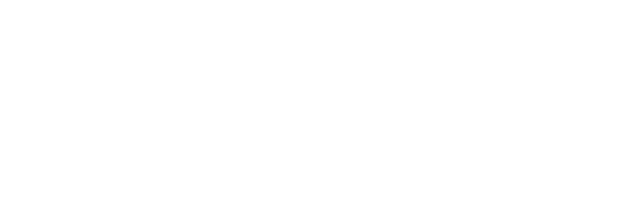
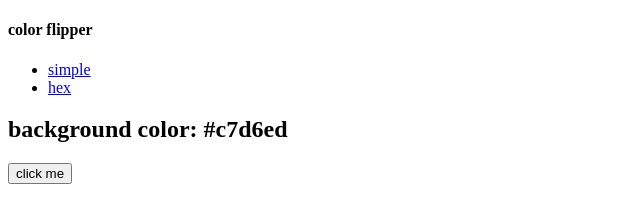
Before and after one commit to sarahkuny/color-flipper, a plain HTML site: page hex.html in a window 1280 px wide. Shown: the whole page, without its empty margins (0-640 px from the left). Drawn offline with Linux system fonts and the light colour scheme.

Commit message:
add hex js

```diff
--- a/hex.html
+++ b/hex.html
@@ -0,0 +1,27 @@
+<!DOCTYPE html>
+<html lang="en">
+<head>
+    <meta charset="UTF-8">
+    <meta http-equiv="X-UA-Compatible" content="IE=edge">
+    <meta name="viewport" content="width=device-width, initial-scale=1.0">
+    <title>Color Flipper</title>
+</head>
+<body>
+    <nav>
+        <div class="nav-center">
+            <h4>color flipper</h4>
+            <ul class="nav-links">
+                <li><a href="index.html">simple</a></li>
+                <li><a href="hex.html">hex</a></li>
+            </ul>
+        </div>
+    </nav>
+    <main>
+        <div class="container">
+            <h2>background color: <span class="color">#c7d6ed</span></h2>
+            <button class="btn btn-hero" id="btn">click me</button>
+        </div>
+    </main>
+    <script src="hex.js"></script>
+</body>
+</html>
--- a/styles.css
+++ b/styles.css
@@ -18,7 +18,3 @@ li {
     text-align: center;
     padding: 16px;
 }
-
-li a {
-
-}
```
Also changed, not shown: hex.js (added).
